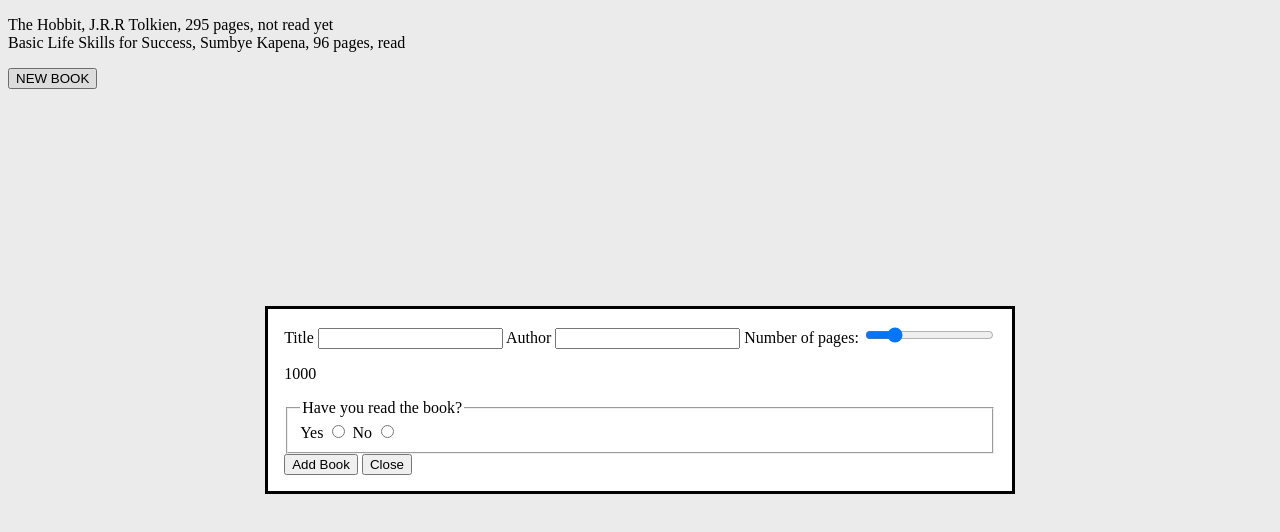
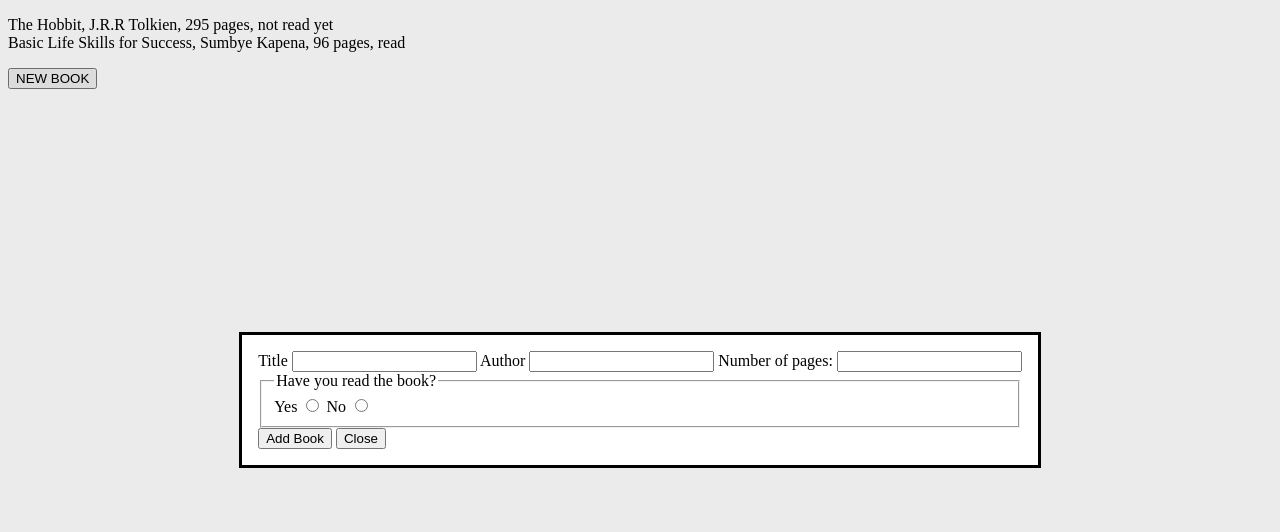
Before and after one commit to achuku/library, a plain HTML site: page index.html in a window 1280 px wide. Both pictures are taken after a click on the button "NEW BOOK". Drawn offline with Linux system fonts and the light colour scheme.

Commit message:
Change pages input type to number

```diff
--- a/index.html
+++ b/index.html
@@ -17,8 +17,8 @@
                 <label for="author">Author</label>
                 <input type="text" id="author" name="author">
                 Number of pages:
-                <input type="range" id="pages" name="pages" min="0" max="1000" value="200" oninput="rangeValue.innerText = this.value">
-                <p id="rangeValue">1000</p>
+                <input type="number" id="pages" name="pages">
+
                 <fieldset id="read">
                     <legend>Have you read the book?</legend>
                     <label for="read">Yes</label>
```
